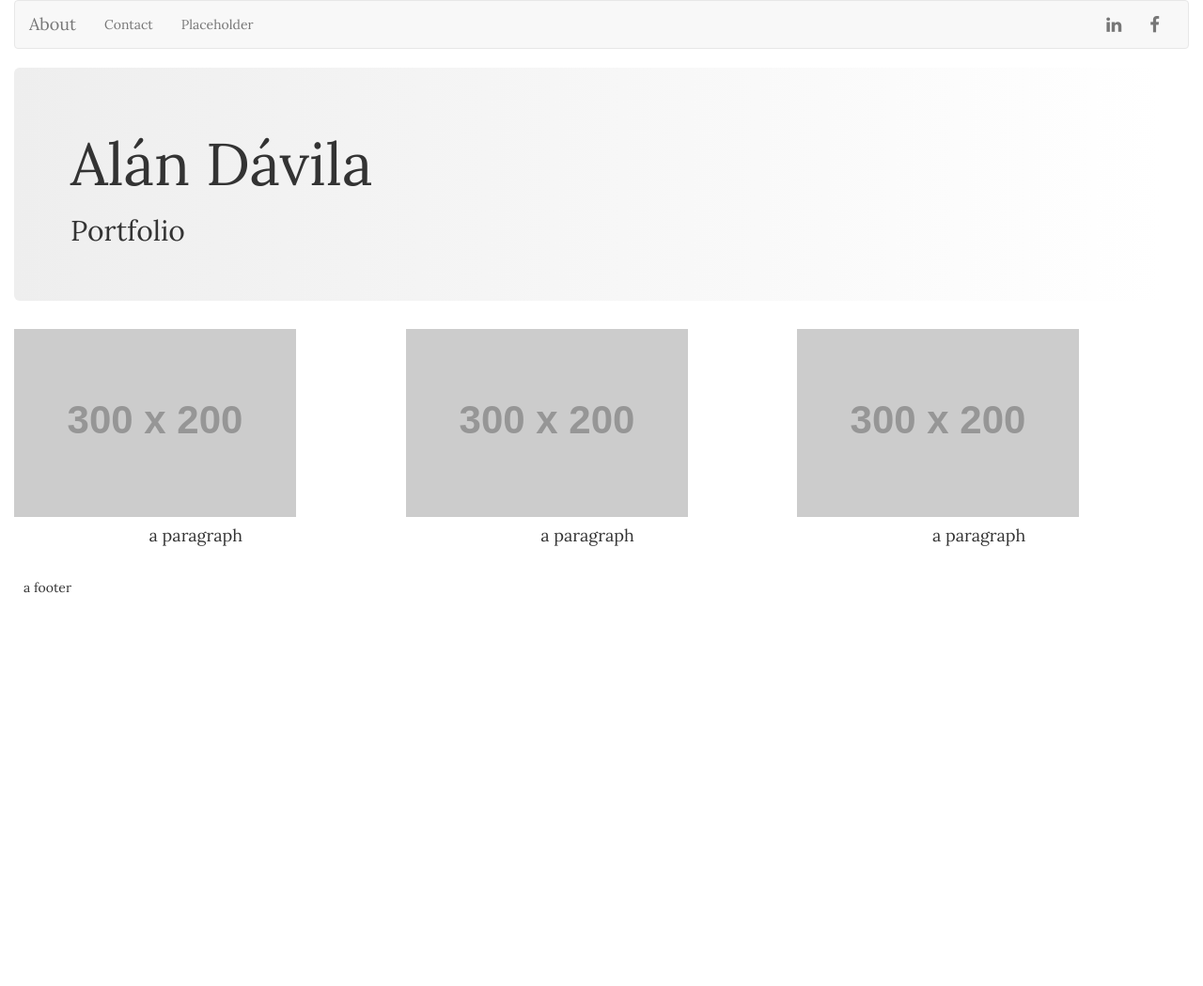
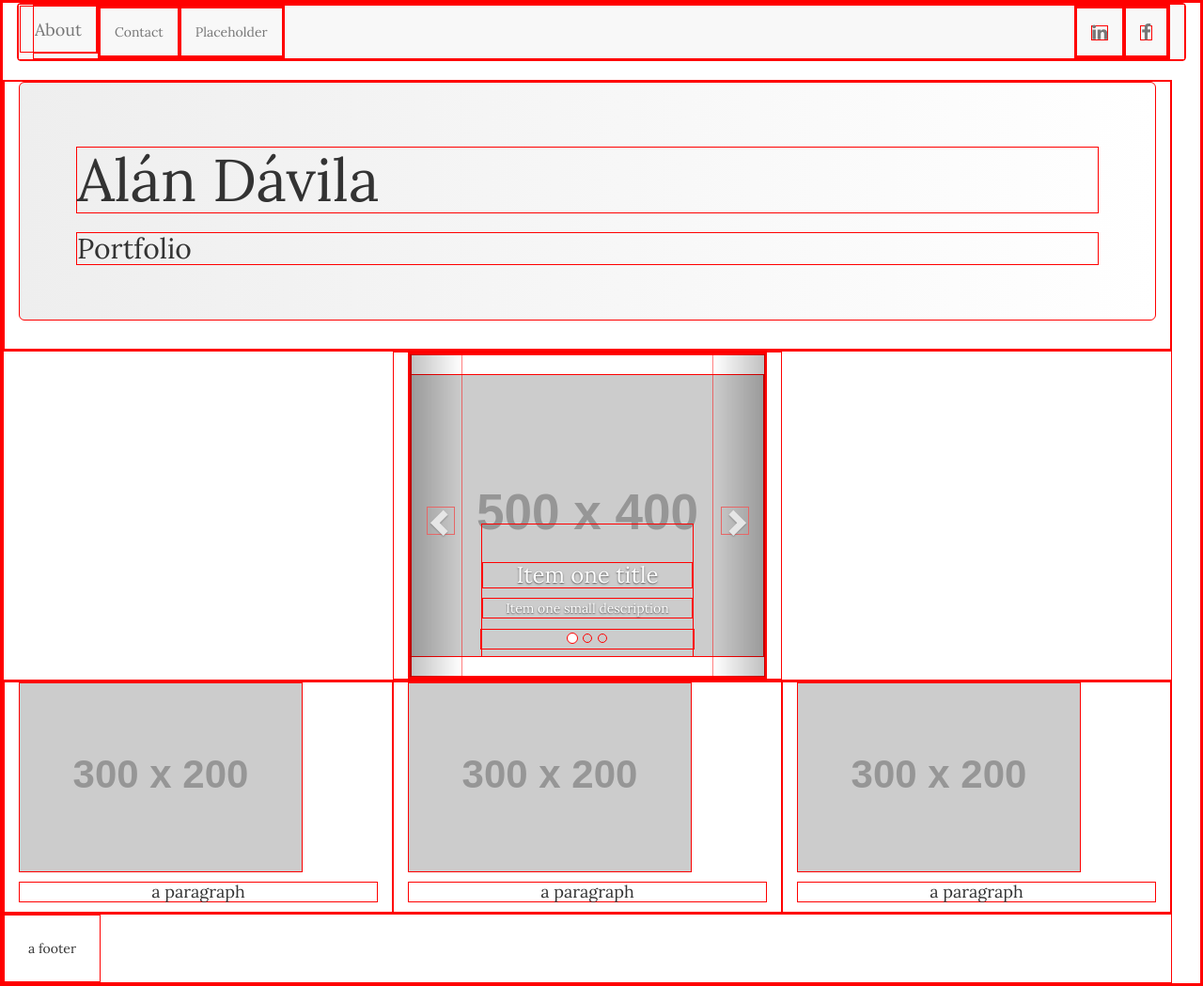
Before and after one commit to alandavila/portfolio, a PHP site: page /test.html in a window 1280 px wide. Shown: the whole page at 94% size. Before the commit the page ends 631 px from the top, so only its background shows below. Run offline with PHP 8.4, Linux system fonts and the light colour scheme; grey boxes labelled with a size stand in for pictures from a placeholder-image service; some libraries are stand-ins or nearby versions.

Commit message:
add carousel of 3 projects with place holders

```diff
--- a/css/main.css
+++ b/css/main.css
@@ -1,6 +1,6 @@
-/** {
+* {
   border: 1px solid red !important;
-}*/
+}
 * {
   -webkit-box-sizing: border-box;
   -moz-box-sizing: border-box;
--- a/test.html
+++ b/test.html
@@ -17,7 +17,7 @@
   </head>
   <body>
     <div class="container-fluid">
-        <nav class="navbar navbar-default">
+      <nav class="navbar navbar-default">
           <div class="container-fluid">
             <!-- Brand and toggle get grouped for better mobile display -->
             <div class="navbar-header">
@@ -45,7 +45,8 @@
               </ul>
             </div><!-- /.navbar-collapse -->
           </div><!-- /.container-fluid -->
-        </nav>
+      </nav>
+      <!--jumbotron-->
       <div class="row">
         <div class="col-md-12">
           <div class="jumbotron jumbotron_main">
@@ -58,6 +59,57 @@
           </div>
         </div>
       </div>
+      <!--Carousel-->
+      <div class="row">
+        <div class="col-md-4 col-md-offset-4 col-sm-4 col-sm-offset-4 ">
+          <div id="main-carousel" class="carousel slide" data-ride="carousel">
+            <!-- Indicators -->
+            <ol class="carousel-indicators">
+              <li data-target="#main-carousel" data-slide-to="0" class="active"></li>
+              <li data-target="#main-carousel" data-slide-to="1"></li>
+              <li data-target="#main-carousel" data-slide-to="2"></li>
+            </ol>
+
+            <!-- Wrapper for slides -->
+            <div class="carousel-inner" role="listbox">
+              <div class="item active">
+                <a href="https://getbootstrap.com/docs/3.3/css/#grid">
+                  <img class="img-responsive" src="http://placehold.it/500x400" alt="Item one slide">
+                </a>
+                <div class="carousel-caption">
+                  <h3>Item one title</h3>
+                  <p>Item one small description</p>
+                </div>
+              </div>
+              <div class="item">
+                <img class="img-responsive" src="http://placehold.it/500x400" alt="Item two slide">
+                <div class="carousel-caption">
+                  <h3>Item two title</h3>
+                  <p>Item two small description</p>
+                </div>
+              </div>
+              <div class="item">
+                <img class="img-responsive" src="http://placehold.it/500x400" alt="Item three slide">
+                <div class="carousel-caption">
+                  <h3>Item three title</h3>
+                  <p>Item three small description</p>
+                </div>
+              </div>
+            </div>
+
+            <!-- Controls -->
+            <a class="left carousel-control" href="#main-carousel" role="button" data-slide="prev">
+              <span class="glyphicon glyphicon-chevron-left" aria-hidden="true"></span>
+              <span class="sr-only">Previous</span>
+            </a>
+            <a class="right carousel-control" href="#main-carousel" role="button" data-slide="next">
+              <span class="glyphicon glyphicon-chevron-right" aria-hidden="true"></span>
+              <span class="sr-only">Next</span>
+            </a>
+          </div>
+        </div>
+      </div>
+      <!--projects grid-->
       <div class="row">
         <div class="col-md-4">
           <img class="img-responsive" src="http://placehold.it/300x200">
```
